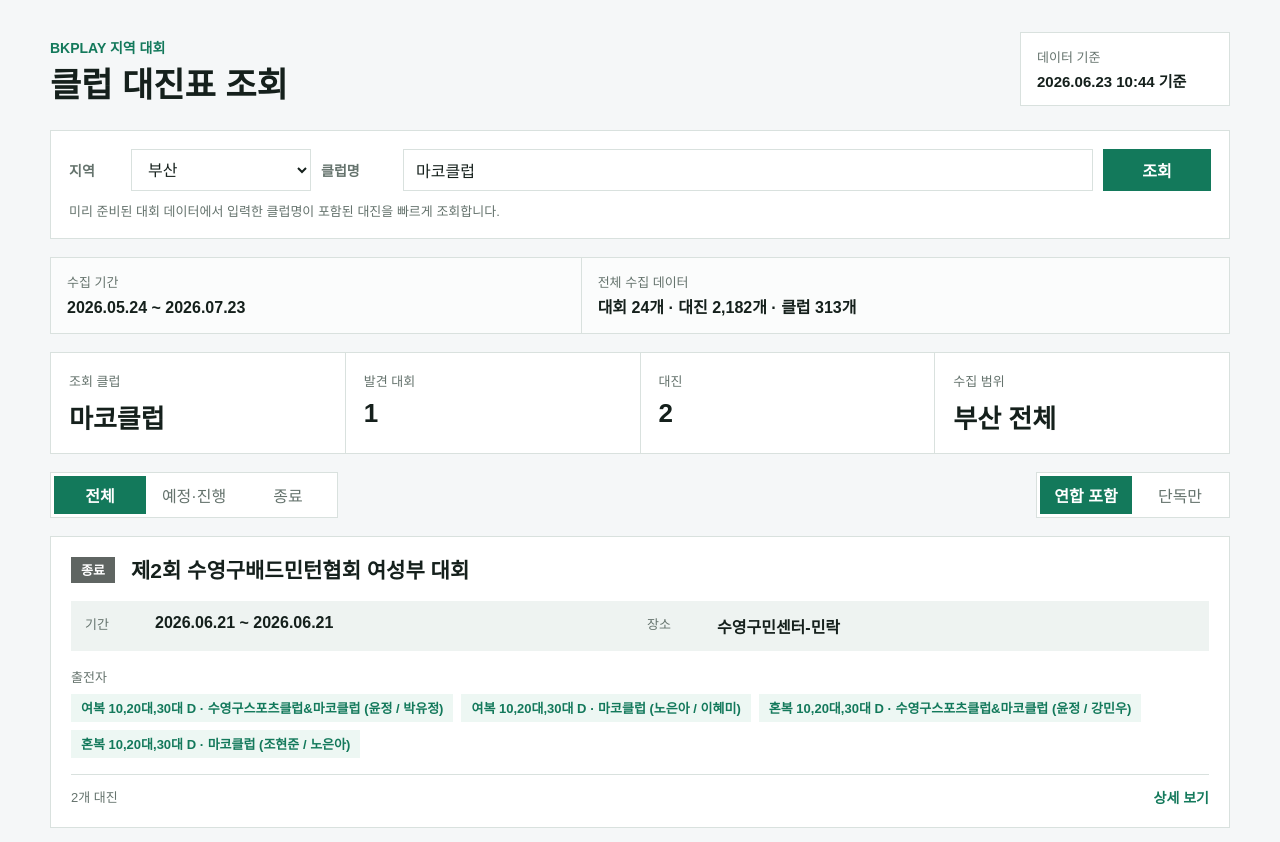
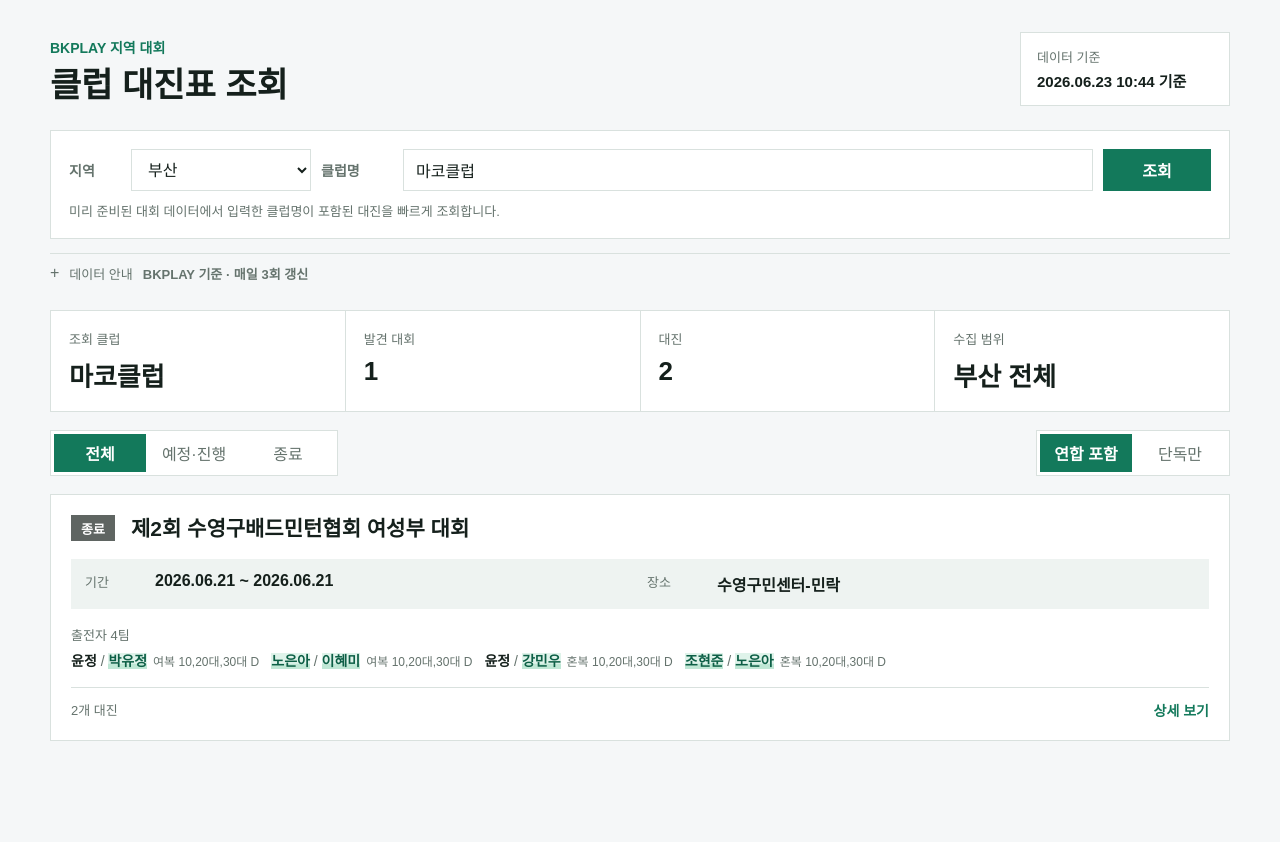
Before and after one commit to Kuneosu/bkplay-club-finder, a Next.js app: page / in a window 1280 px wide. Both pictures are taken after a click on the button "조회". Shown: the top 842 px of the page. After the commit the page ends 800 px from the top, so only its background shows below. Built offline with nearby package versions, Linux system fonts and the light colour scheme.

Commit message:
feat: 데이터 안내와 출전자 표시 개선

```diff
--- a/app/globals.css
+++ b/app/globals.css
@@ -181,14 +181,55 @@ h1 {
   font-size: 13px;
 }
 
+.data-meta-disclosure {
+  margin: -4px 0 18px;
+  border-top: 1px solid var(--line);
+  color: var(--muted);
+}
+
+.data-meta-disclosure summary {
+  display: flex;
+  align-items: center;
+  justify-content: flex-start;
+  gap: 10px;
+  min-height: 38px;
+  cursor: pointer;
+  list-style: none;
+  font-size: 13px;
+}
+
+.data-meta-disclosure summary::-webkit-details-marker {
+  display: none;
+}
+
+.data-meta-disclosure summary::before {
+  content: "+";
+  color: var(--muted);
+  font-size: 16px;
+  line-height: 1;
+}
+
+.data-meta-disclosure[open] summary::before {
+  content: "-";
+}
+
+.data-meta-disclosure:not([open]) .data-meta-panel {
+  display: none;
+}
+
+.data-meta-disclosure summary strong {
+  color: var(--text);
+  font-weight: 600;
+}
+
 .data-meta-panel {
   display: grid;
-  grid-template-columns: minmax(220px, 0.9fr) minmax(320px, 1.1fr);
+  grid-template-columns: repeat(auto-fit, minmax(190px, 1fr));
   gap: 1px;
   overflow: hidden;
   border: 1px solid var(--line);
   background: var(--line);
-  margin-bottom: 18px;
+  margin-bottom: 14px;
 }
 
 .data-meta-panel > div {
@@ -306,21 +347,47 @@ h1 {
   gap: 8px;
 }
 
-.participant-list {
+.participant-inline-list {
   display: flex;
   flex-wrap: wrap;
-  gap: 8px;
+  gap: 4px 12px;
 }
 
-.participant-list span {
+.participant-inline-item {
   display: inline-flex;
-  align-items: center;
-  min-height: 28px;
-  padding: 0 10px;
-  background: #edf7f3;
-  color: var(--accent);
+  align-items: baseline;
+  gap: 6px;
+  min-width: 0;
+}
+
+.participant-inline-item strong {
+  color: var(--text);
+  font-size: 14px;
+  line-height: 1.3;
+}
+
+.participant-inline-item small {
+  color: var(--muted);
+  font-size: 12px;
+  line-height: 1.3;
+}
+
+.participant-inline-more {
+  color: var(--muted);
   font-size: 13px;
-  font-weight: 700;
+}
+
+.club-player-highlight {
+  display: inline;
+  color: #0d5f46;
+  font-weight: 800;
+  background: #dff3ea;
+  box-shadow: inset 0 -0.38em 0 #bfe7d5;
+}
+
+.player-separator {
+  color: var(--muted);
+  font-weight: 500;
 }
 
 .list-card-footer {
@@ -441,34 +508,67 @@ h1 {
   font-size: 13px;
 }
 
-.detail-participant-grid {
-  display: grid;
-  grid-template-columns: repeat(auto-fit, minmax(220px, 1fr));
-  gap: 10px;
-}
-
-.detail-participant-item {
-  display: grid;
-  gap: 5px;
-  padding: 12px;
+.participant-table-wrap {
+  overflow-x: auto;
   border: 1px solid var(--line);
   background: var(--surface);
 }
 
-.detail-participant-item span {
-  color: var(--accent);
+.participant-table {
+  width: 100%;
+  min-width: 720px;
+  border-collapse: collapse;
+}
+
+.participant-table th,
+.participant-table td {
+  padding: 10px 12px;
+  border-bottom: 1px solid var(--line);
+  text-align: left;
+  vertical-align: middle;
   font-size: 13px;
+}
+
+.participant-table th {
+  background: #f1f5f3;
+  color: var(--muted);
   font-weight: 700;
 }
 
-.detail-participant-item strong {
-  font-size: 15px;
+.participant-table tbody tr:last-child td {
+  border-bottom: 0;
 }
 
-.detail-participant-item p {
-  margin: 0;
+.participant-table tbody tr:hover td {
+  background: #fbfcfc;
+}
+
+.participant-table td:first-child strong,
+.participant-name-cell strong {
+  color: var(--text);
+  font-size: 14px;
+  line-height: 1.35;
+}
+
+.club-player-cell {
+  color: #0d5f46;
+  font-weight: 800;
+}
+
+.participant-type {
+  display: inline-flex;
+  align-items: center;
+  min-height: 24px;
+  padding: 0 8px;
+  background: #eef2f0;
   color: var(--muted);
-  font-size: 13px;
+  font-size: 12px;
+  font-weight: 700;
+}
+
+.participant-type-combined {
+  background: #edf7f3;
+  color: var(--accent);
 }
 
 .draw-list {
@@ -846,10 +946,6 @@ code {
     grid-template-columns: 64px 1fr;
   }
 
-  .detail-participant-grid {
-    grid-template-columns: 1fr;
-  }
-
   .list-card-head {
     flex-direction: column;
   }
--- a/components/Dashboard.tsx
+++ b/components/Dashboard.tsx
@@ -45,10 +45,14 @@ type ClubParticipant = {
   key: string;
   category: string;
   teamName: string;
-  players: string;
+  players: string[];
+  clubPlayerIndexes: number[];
+  isCombinedClub: boolean;
 };
 
 const DATA_MISSING_MESSAGE = "수집된 데이터가 없습니다. GitHub Actions 또는 npm run data:refresh로 데이터를 생성해 주세요.";
+const DATA_SOURCE_TEXT = "BKPLAY 지역별 대회정보";
+const DEFAULT_REFRESH_TIMES_KST = ["10:00", "14:00", "18:00"];
 
 async function fetchStaticJson<T>(path: string): Promise<T> {
   const response = await fetch(path, {
@@ -113,6 +117,41 @@ function getCollectionRangeText(manifest: StaticDataManifest | null) {
   )}`;
 }
 
+function getCollectionBasisText(manifest: StaticDataManifest | null) {
+  const lookbackDays = manifest?.scope.lookbackDays ?? 30;
+  const lookaheadDays = manifest?.scope.lookaheadDays ?? 30;
+
+  return `수집일 기준 과거 ${lookbackDays}일 ~ 미래 ${lookaheadDays}일 대회`;
+}
+
+function formatKoreanRefreshTime(value: string) {
+  const [hourText, minuteText = "00"] = value.split(":");
+  const hour = Number(hourText);
+  const minute = Number(minuteText);
+
+  if (!Number.isFinite(hour) || hour < 0 || hour > 23) {
+    return value;
+  }
+
+  const period = hour < 12 ? "오전" : "오후";
+  const hour12 = hour % 12 || 12;
+  const minuteSuffix = Number.isFinite(minute) && minute > 0 ? ` ${minute}분` : "";
+
+  return `${period} ${hour12}시${minuteSuffix}`;
+}
+
+function getRefreshTimes(manifest: StaticDataManifest | null) {
+  return manifest?.scope.refreshTimesKst?.length ? manifest.scope.refreshTimesKst : DEFAULT_REFRESH_TIMES_KST;
+}
+
+function getRefreshScheduleText(manifest: StaticDataManifest | null) {
+  return `매일 ${getRefreshTimes(manifest).map(formatKoreanRefreshTime).join(", ")} 갱신`;
+}
+
+function getRefreshSummaryText(manifest: StaticDataManifest | null) {
+  return `BKPLAY 기준 · 매일 ${getRefreshTimes(manifest).length}회 갱신`;
+}
+
 function isActiveTournament(tournament: TournamentResult) {
   return tournament.status !== "종료";
 }
@@ -148,40 +187,109 @@ function EmptyState({ hasSnapshot }: { hasSnapshot: boolean }) {
   );
 }
 
-function getClubParticipants(tournament: TournamentResult): ClubParticipant[] {
+function normalizeClubCompareValue(value: string) {
+  return value.normalize("NFKC").replace(/\s+/g, "").toLowerCase();
+}
+
+function getClubPlayerIndexes(teamName: string, players: string[], clubName: string) {
+  if (players.length === 0) return [];
+
+  const clubKey = normalizeClubCompareValue(clubName);
+  const teamKey = normalizeClubCompareValue(teamName);
+  const teamClubs = teamName
+    .split(/[&＆]/)
+    .map((club) => club.trim())
+    .filter(Boolean);
+
+  if (teamClubs.length <= 1) {
+    return teamKey.includes(clubKey) ? players.map((_, index) => index) : [];
+  }
+
+  const matchedClubIndexes = teamClubs
+    .map((club, index) => ({
+      index,
+      isMatch: normalizeClubCompareValue(club).includes(clubKey)
+    }))
+    .filter((club) => club.isMatch)
+    .map((club) => club.index);
+
+  if (matchedClubIndexes.length === 0) {
+    return teamKey.includes(clubKey) ? players.map((_, index) => index) : [];
+  }
+
+  if (teamClubs.length === players.length) {
+    return matchedClubIndexes.filter((index) => index < players.length);
+  }
+
+  return teamKey.includes(clubKey) ? players.map((_, index) => index) : [];
+}
+
+function createClubParticipant(draw: ClubDraw, standing: StandingRow, clubName: string): ClubParticipant {
+  const players = standing.players.filter(Boolean);
+  const key = `${draw.category.title}:${standing.teamName}:${players.join("/")}`;
+
+  return {
+    key,
+    category: draw.category.title,
+    teamName: standing.teamName,
+    players,
+    clubPlayerIndexes: getClubPlayerIndexes(standing.teamName, players, clubName),
+    isCombinedClub: standing.isCombinedClub
+  };
+}
+
+function getClubParticipants(tournament: TournamentResult, clubName: string): ClubParticipant[] {
   const participantMap = new Map<string, ClubParticipant>();
 
   tournament.draws.forEach((draw) => {
     draw.standings
       .filter((standing) => standing.includesClub)
       .forEach((standing) => {
-        const players = standing.players.join(" / ");
-        const key = `${draw.category.title}:${standing.teamName}:${players}`;
-        participantMap.set(key, {
-          key,
-          category: draw.category.title,
-          teamName: standing.teamName,
-          players
-        });
+        const participant = createClubParticipant(draw, standing, clubName);
+        participantMap.set(participant.key, participant);
       });
   });
 
   return [...participantMap.values()];
 }
 
-function getDrawClubParticipants(draw: ClubDraw): ClubParticipant[] {
+function getDrawClubParticipants(draw: ClubDraw, clubName: string): ClubParticipant[] {
   return draw.standings
     .filter((standing) => standing.includesClub)
-    .map((standing) => ({
-      key: `${draw.category.title}:${standing.teamName}:${standing.players.join("/")}`,
-      category: draw.category.title,
-      teamName: standing.teamName,
-      players: standing.players.join(" / ")
-    }));
+    .map((standing) => createClubParticipant(draw, standing, clubName));
 }
 
 function getDrawKey(draw: ClubDraw) {
   return draw.drawId || `${draw.category.playingCategoryId}-${draw.groupId || draw.groupName || "group"}`;
+}
+
+function getParticipantName(participant: ClubParticipant) {
+  return participant.players.length > 0 ? participant.players.join(" / ") : participant.teamName;
+}
+
+function getClubPlayerName(participant: ClubParticipant) {
+  const clubPlayers = participant.clubPlayerIndexes
+    .map((index) => participant.players[index])
+    .filter(Boolean);
+
+  return clubPlayers.length > 0 ? clubPlayers.join(" / ") : getParticipantName(participant);
+}
+
+function ParticipantPlayerNames({ participant }: { participant: ClubParticipant }) {
+  if (participant.players.length === 0) {
+    return <strong>{participant.teamName}</strong>;
+  }
+
+  return (
+    <strong>
+      {participant.players.map((player, index) => (
+        <span key={`${participant.key}-${player}-${index}`}>
+          {index > 0 ? <span className="player-separator"> / </span> : null}
+          <span className={participant.clubPlayerIndexes.includes(index) ? "club-player-highlight" : ""}>{player}</span>
+        </span>
+      ))}
+    </strong>
+  );
 }
 
 function TournamentListCard({
@@ -193,8 +301,8 @@ function TournamentListCard({
   clubName: string;
   onSelect: () => void;
 }) {
-  const participants = getClubParticipants(tournament);
-  const visibleParticipants = participants.slice(0, 6);
+  const participants = getClubParticipants(tournament, clubName);
+  const visibleParticipants = participants.slice(0, 4);
   const hiddenCount = Math.max(0, participants.length - visibleParticipants.length);
 
   return (
@@ -214,19 +322,23 @@ function TournamentListCard({
       </div>
 
       <div className="participant-block">
-        <span>출전자</span>
-        <div className="participant-list">
+        <span>출전자 {participants.length}팀</span>
+        <div className="participant-inline-list">
           {visibleParticipants.length > 0 ? (
             visibleParticipants.map((participant) => (
-              <span key={participant.key}>
-                {participant.category} · {participant.teamName}
-                {participant.players ? ` (${participant.players})` : ""}
+              <span key={participant.key} className="participant-inline-item">
+                <ParticipantPlayerNames participant={participant} />
+                <small>{participant.category}</small>
               </span>
             ))
           ) : (
-            <span>{clubName} 포함 팀</span>
+            <span className="participant-inline-item">
+              <strong>{clubName} 포함 팀</strong>
+            </span>
           )}
-          {hiddenCount > 0 ? <span>외 {hiddenCount}개</span> : null}
+          {hiddenCount > 0 ? (
+            <span className="participant-inline-more">외 {hiddenCount}팀</span>
+          ) : null}
         </div>
       </div>
 
@@ -239,7 +351,7 @@ function TournamentListCard({
 }
 
 function DetailParticipantSummary({ tournament, clubName }: { tournament: TournamentResult; clubName: string }) {
-  const participants = getClubParticipants(tournament);
+  const participants = getClubParticipants(tournament, clubName);
 
   return (
     <section className="detail-participants">
@@ -247,14 +359,37 @@ function DetailParticipantSummary({ tournament, clubName }: { tournament: Tourna
         <h3>{clubName} 출전자</h3>
         <span>{participants.length}팀</span>
       </div>
-      <div className="detail-participant-grid">
+      <div className="participant-table-wrap">
+        <table className="participant-table">
+          <thead>
+            <tr>
+              <th>대진</th>
+              <th>참가자</th>
+              <th>{clubName} 선수</th>
+              <th>팀</th>
+              <th>구분</th>
+            </tr>
+          </thead>
+          <tbody>
             {participants.map((participant) => (
-          <div key={participant.key} className="detail-participant-item">
-            <span>{participant.category}</span>
-            <strong>{participant.teamName}</strong>
-            {participant.players ? <p>{participant.players}</p> : null}
-          </div>
+              <tr key={participant.key}>
+                <td>
+                  <strong>{participant.category}</strong>
+                </td>
+                <td className="participant-name-cell">
+                  <ParticipantPlayerNames participant={participant} />
+                </td>
+                <td className="club-player-cell">{getClubPlayerName(participant)}</td>
+                <td>{participant.teamName}</td>
+                <td>
+                  <span className={`participant-type ${participant.isCombinedClub ? "participant-type-combined" : ""}`}>
+                    {participant.isCombinedClub ? "연합" : "단독"}
+                  </span>
+                </td>
+              </tr>
             ))}
+          </tbody>
+        </table>
       </div>
     </section>
   );
@@ -476,7 +611,7 @@ function DrawPanel({
   expanded: boolean;
   onToggle: () => void;
 }) {
-  const participants = getDrawClubParticipants(draw);
+  const participants = getDrawClubParticipants(draw, clubName);
 
   return (
     <article className={`draw-panel ${expanded ? "draw-panel-expanded" : ""}`}>
@@ -676,10 +811,27 @@ export default function Dashboard({ initialClubName, initialProvinceOrgId }: Pro
         <p>미리 준비된 대회 데이터에서 입력한 클럽명이 포함된 대진을 빠르게 조회합니다.</p>
       </section>
 
-      <section className="data-meta-panel" aria-label="수집 데이터 정보">
+      <details className="data-meta-disclosure">
+        <summary>
+          <span>데이터 안내</span>
+          <strong>{getRefreshSummaryText(manifest)}</strong>
+        </summary>
+        <div className="data-meta-panel" aria-label="수집 데이터 정보">
+          <div>
+            <span>데이터 출처</span>
+            <strong>{DATA_SOURCE_TEXT}</strong>
+          </div>
+          <div>
+            <span>수집 기준</span>
+            <strong>{getCollectionBasisText(manifest)}</strong>
+          </div>
           <div>
             <span>수집 기간</span>
             <strong>{getCollectionRangeText(manifest)}</strong>
+          </div>
+          <div>
+            <span>갱신 시간</span>
+            <strong>{getRefreshScheduleText(manifest)}</strong>
           </div>
           <div>
             <span>전체 수집 데이터</span>
@@ -688,7 +840,8 @@ export default function Dashboard({ initialClubName, initialProvinceOrgId }: Pro
               {formatNumber(manifest?.stats.clubCount)}개
             </strong>
           </div>
-      </section>
+        </div>
+      </details>
 
       <section className="summary-band">
         <div>
--- a/lib/bkplay/prebuild.ts
+++ b/lib/bkplay/prebuild.ts
@@ -305,6 +305,7 @@ export async function buildStaticData(options?: { now?: Date; config?: PrebuildC
         lookaheadDays: config.lookaheadDays,
         searchStartDate,
         searchEndDate,
+        refreshTimesKst: config.refreshTimesKst,
         maxPages: config.maxPages,
         maxTournaments: config.maxTournaments,
         maxCategories: config.maxCategories
--- a/lib/config.ts
+++ b/lib/config.ts
@@ -11,6 +11,7 @@ export type AppConfig = {
   maxCategories: number;
   categoryConcurrency: number;
   requestDelayMs: number;
+  refreshTimesKst: string[];
 };
 
 function readNumber(name: string, fallback: number) {
@@ -18,6 +19,18 @@ function readNumber(name: string, fallback: number) {
   if (!value) return fallback;
   const parsed = Number(value);
   return Number.isFinite(parsed) && parsed > 0 ? parsed : fallback;
+}
+
+function readList(name: string, fallback: string[]) {
+  const value = process.env[name];
+  if (!value) return fallback;
+
+  const items = value
+    .split(",")
+    .map((item) => item.trim())
+    .filter(Boolean);
+
+  return items.length > 0 ? items : fallback;
 }
 
 export function getAppConfig(): AppConfig {
@@ -34,6 +47,7 @@ export function getAppConfig(): AppConfig {
     maxTournaments: readNumber("BKPLAY_MAX_TOURNAMENTS", 120),
     maxCategories: readNumber("BKPLAY_MAX_CATEGORIES", 10000),
     categoryConcurrency: readNumber("BKPLAY_CATEGORY_CONCURRENCY", 8),
-    requestDelayMs: readNumber("BKPLAY_REQUEST_DELAY_MS", 40)
+    requestDelayMs: readNumber("BKPLAY_REQUEST_DELAY_MS", 40),
+    refreshTimesKst: readList("BKPLAY_REFRESH_TIMES_KST", ["10:00", "14:00", "18:00"])
   };
 }
--- a/lib/types.ts
+++ b/lib/types.ts
@@ -116,6 +116,7 @@ export type StaticDataManifest = {
     lookaheadDays: number;
     searchStartDate?: string;
     searchEndDate?: string;
+    refreshTimesKst?: string[];
     maxPages: number;
     maxTournaments: number;
     maxCategories: number;
```
Also changed, not shown: public/data/manifest.json, 2 other files (tests, documents, lock files or other folders). Lines whose indentation alone changed are shown as unchanged.
